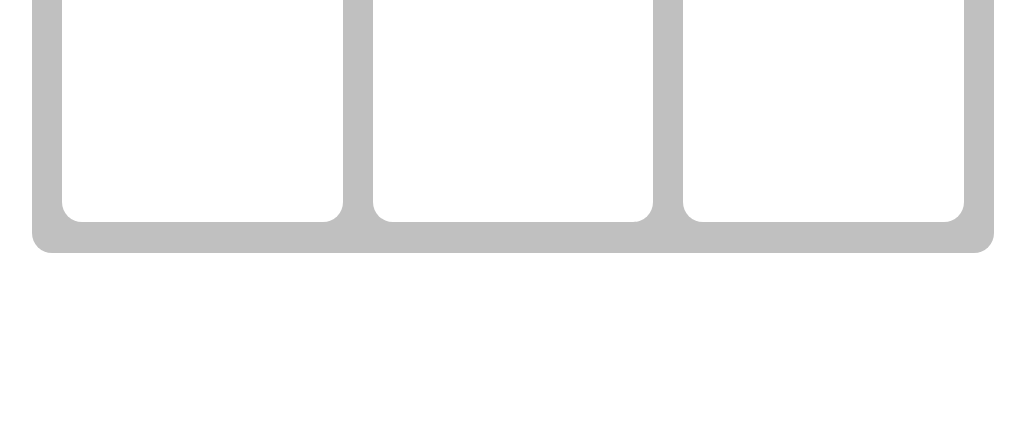
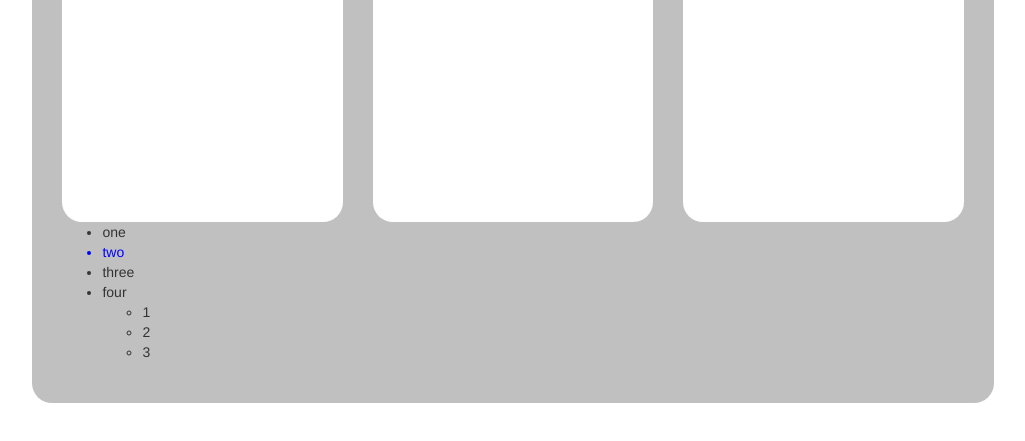
Before and after one commit to natetan/jquery-notes, a plain HTML site: page index.html in a window 1280 px wide. Shown: the part 247-688 px from the top of the page, without its empty margins (127-1152 px from the left). Drawn offline with nearby package versions, Linux system fonts and the light colour scheme.

Commit message:
added ul and li for part 4 demo

```diff
--- a/index.html
+++ b/index.html
@@ -49,6 +49,18 @@
 						</div>
 					</div>
 				</div>
+				<ul class="list">
+					<li>one</li>
+					<li class="special">two</li>
+					<li>three</li>
+					<li>four
+						<ul class="sublist">
+							<li>1</li>
+							<li>2</li>
+							<li>3</li>
+						</ul>
+					</li>
+				</ul>
 			</div>
 		</div>
 		<!-- Latest compiled and minified JavaScript -->
```
